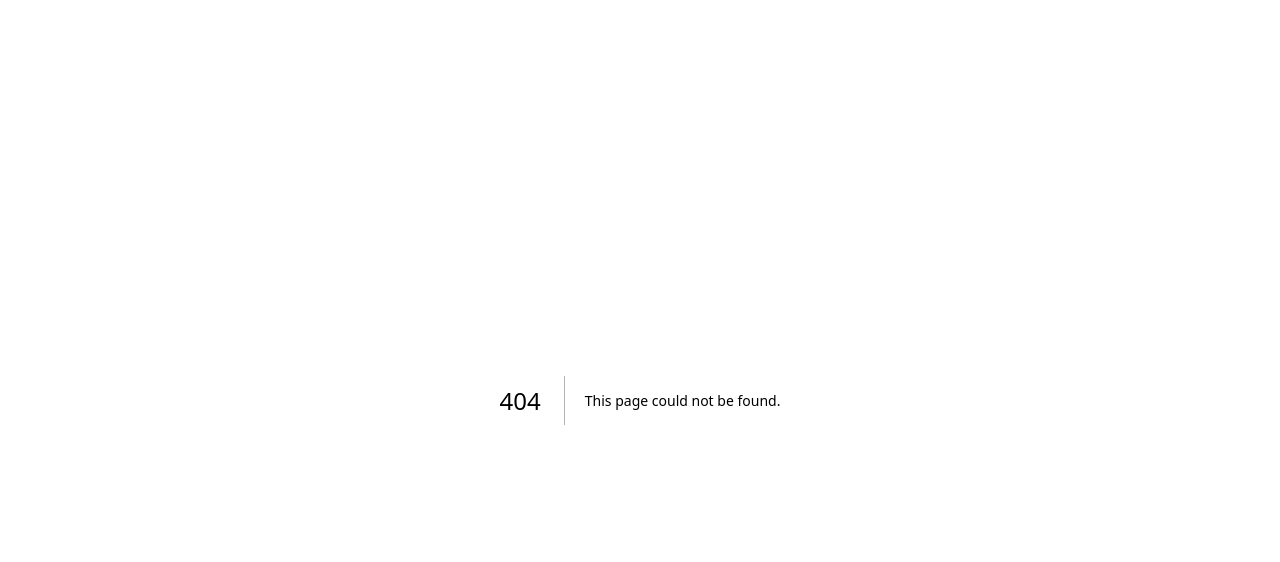
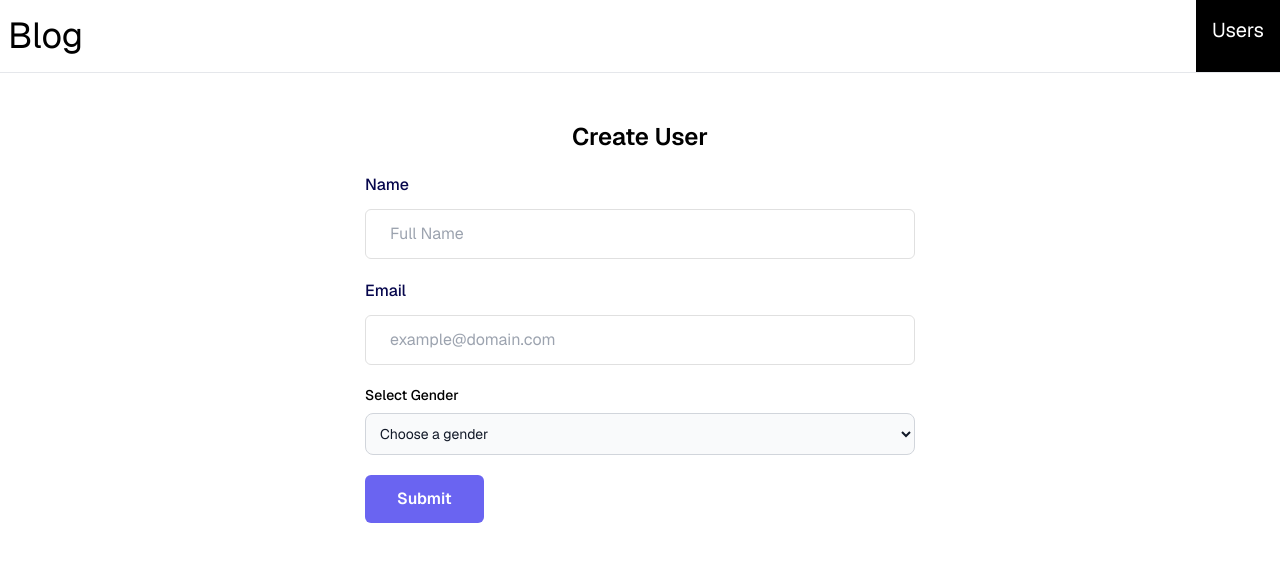
Before and after one commit to mayun19/Blog, a Next.js app: page /users/create in a window 1280 px wide. Before the commit this address had no page. Shown: the top 562 px of the page. Built offline with nearby package versions, Linux system fonts and the light colour scheme.

Commit message:
provide create user, edit detail user page and add style in users page

```diff
--- a/components/PostCard.tsx
+++ b/components/PostCard.tsx
@@ -1,5 +1,5 @@
 import React from "react";
-import { Post, TPostCardProps } from "@/utils/types";
+import { TPostCardProps } from "@/utils/types";
 import Link from "next/link";
 
 
@@ -7,7 +7,7 @@ import Link from "next/link";
 const PostCard = ({ post }: TPostCardProps) => {
   return (
     <Link href={`/blog/${post.id}`}>
-      <div className="transition-all duration-300 hover:-translate-y-2 flex flex-col rounded-[10px] bg-whiteBk md:p-5 p-4 shadow-[rgba(0,_0,_0,_0.15)_0px_8px_40px_0px] cursor-pointer gap-3">
+      <div className="transition-all duration-300 hover:-translate-y-2 flex flex-col rounded-[10px] bg-white md:p-5 p-4 shadow-[rgba(0,_0,_0,_0.15)_0px_8px_40px_0px] cursor-pointer gap-3">
         <h3 className="text-xl font-medium text-center">{post.title}</h3>
         <p className="text-base line-clamp-4 text-justify text-[#919191]">
           {post.body}
--- a/pages/blog/[id].tsx
+++ b/pages/blog/[id].tsx
@@ -1,4 +1,4 @@
-import { GetServerSideProps, GetStaticPaths, GetStaticProps } from "next";
+import { GetStaticPaths, GetStaticProps } from "next";
 import axios from "axios";
 import Layout from "@/components/Layout";
 import { PostDetailProps } from "@/utils/types";
--- /dev/null
+++ b/pages/users/create/index.tsx
@@ -0,0 +1,65 @@
+import Layout from "@/components/Layout";
+import React from "react";
+
+function CreateUser() {
+  return (
+    <Layout pageTitle="Create User">
+      <div className="flex items-center justify- p-12">
+        <div className="mx-auto w-full max-w-[550px]">
+          <h1 className="text-2xl mb-5 text-center font-semibold">
+            Create User
+          </h1>
+          <form action="https://formbold.com/s/FORM_ID" method="POST">
+            <div className="mb-5">
+              <label
+                htmlFor="name"
+                className="mb-3 block text-base font-medium text-[#07074D]">
+                Name
+              </label>
+              <input
+                type="text"
+                name="name"
+                id="name"
+                placeholder="Full Name"
+                className="w-full rounded-md border border-[#e0e0e0] bg-white py-3 px-6 text-base text-[#6B7280] outline-none focus:border-[#6A64F1] focus:shadow-md"
+              />
+            </div>
+            <div className="mb-5">
+              <label
+                htmlFor="email"
+                className="mb-3 block text-base font-medium text-[#07074D]">
+                Email
+              </label>
+              <input
+                type="email"
+                name="email"
+                id="email"
+                placeholder="example@domain.com"
+                className="w-full rounded-md border border-[#e0e0e0] bg-white py-3 px-6 text-base text-[#6B7280] outline-none focus:border-[#6A64F1] focus:shadow-md"
+              />
+            </div>
+            <div className="mb-5">
+              <label
+                htmlFor="countries"
+                className="block mb-2 text-sm font-medium  text-[#07074D]dark:text-gray-400">
+                Select Gender
+              </label>
+              <select
+                id="countries"
+                className="bg-gray-50 border border-gray-300 text-gray-900 text-sm rounded-lg focus:ring-blue-500 focus:border-blue-500 block w-full p-2.5 dark:bg-gray-700 dark:border-gray-600 dark:placeholder-gray-400 dark:text-white dark:focus:ring-blue-500 dark:focus:border-blue-500">
+                <option selected>Choose a gender</option>
+                <option value="Female">Female</option>
+                <option value="Male">Male</option>
+              </select>
+            </div>
+            <button className="hover:shadow-form rounded-md bg-[#6A64F1] py-3 px-8 text-base font-semibold text-white outline-none">
+              Submit
+            </button>
+          </form>
+        </div>
+      </div>
+    </Layout>
+  );
+}
+
+export default CreateUser;
--- /dev/null
+++ b/pages/users/edit/[id].tsx
@@ -0,0 +1,123 @@
+import Layout from "@/components/Layout";
+import { UsersProps } from "@/utils/types";
+import axios from "axios";
+import { GetStaticPaths, GetStaticProps } from "next";
+import React from "react";
+
+function EditUser({ userById }: UsersProps) {
+  if (!userById) {
+    return (
+      <Layout pageTitle="Post Not Found">
+        <div className="flex min-h-screen items-center justify-center">
+          <p className="text-3xl">Loading data...</p>
+        </div>
+      </Layout>
+    );
+  }
+
+  return (
+    <Layout pageTitle="Edit User">
+      <div className="flex items-center justify- p-12">
+        <div className="mx-auto w-full max-w-[550px]">
+          <h1 className="text-2xl mb-5 text-center font-semibold">Edit User</h1>
+          <form action="https://formbold.com/s/FORM_ID" method="POST">
+            <div className="mb-5">
+              <label
+                htmlFor="name"
+                className="mb-3 block text-base font-medium text-[#07074D]">
+                Name
+              </label>
+              <input
+                type="text"
+                name="name"
+                id="name"
+                placeholder={`${userById.name}`}
+                className="w-full rounded-md border border-[#e0e0e0] bg-white py-3 px-6 text-base text-[#6B7280] outline-none focus:border-[#6A64F1] focus:shadow-md"
+              />
+            </div>
+            <div className="mb-5">
+              <label
+                htmlFor="email"
+                className="mb-3 block text-base font-medium text-[#07074D]">
+                Email
+              </label>
+              <input
+                type="email"
+                name="email"
+                id="email"
+                placeholder={`${userById.email}`}
+                className="w-full rounded-md border border-[#e0e0e0] bg-white py-3 px-6 text-base text-[#6B7280] outline-none focus:border-[#6A64F1] focus:shadow-md"
+              />
+            </div>
+            <div className="mb-5">
+              <label
+                htmlFor="gender"
+                className="block mb-2 text-sm font-medium  text-[#07074D]dark:text-gray-400">
+                Select Gender
+              </label>
+              <select
+                id="gender"
+                className="bg-gray-50 border border-gray-300 text-gray-900 text-sm rounded-lg focus:ring-blue-500 focus:border-blue-500 block w-full p-2.5 dark:bg-gray-700 dark:border-gray-600 dark:placeholder-gray-400 dark:text-white dark:focus:ring-blue-500 dark:focus:border-blue-500"
+                value={`${userById.gender}`}>
+                <option selected>Choose a gender</option>
+                <option value="female">Female</option>
+                <option value="male">Male</option>
+              </select>
+            </div>
+            <div className="mb-5">
+              <label
+                htmlFor="status"
+                className="block mb-2 text-sm font-medium  text-[#07074D]dark:text-gray-400">
+                Select Status
+              </label>
+              <select
+                id="status"
+                className="bg-gray-50 border border-gray-300 text-gray-900 text-sm rounded-lg focus:ring-blue-500 focus:border-blue-500 block w-full p-2.5 dark:bg-gray-700 dark:border-gray-600 dark:placeholder-gray-400 dark:text-white dark:focus:ring-blue-500 dark:focus:border-blue-500"
+                value={`${userById.status}`}>
+                <option selected>Choose a status</option>
+                <option value="active">Active</option>
+                <option value="inactive">Inactive</option>
+              </select>
+            </div>
+            <button className="hover:shadow-form rounded-md bg-[#6A64F1] py-3 px-8 text-base font-semibold text-white outline-none">
+              Update Data
+            </button>
+          </form>
+        </div>
+      </div>
+    </Layout>
+  );
+}
+
+export default EditUser;
+
+export const getStaticPaths: GetStaticPaths = async () => {
+  return {
+    paths: [],
+    fallback: true,
+  };
+};
+
+export const getStaticProps: GetStaticProps = async ({ params }: any) => {
+  const { id } = params;
+
+  try {
+    const resUser = await axios.get(
+      `users/${id}`
+    );
+    const userById = resUser.data;
+
+    return {
+      props: {
+        userById,
+      },
+    };
+  } catch (error) {
+    console.error("Error fetching data:", error);
+    return {
+      props: {
+        userById: null,
+      },
+    };
+  }
+};
--- a/pages/users/index.tsx
+++ b/pages/users/index.tsx
@@ -1,6 +1,7 @@
 import Layout from "@/components/Layout";
 import { Users } from "@/utils/types";
 import axios from "axios";
+import Link from "next/link";
 import { useEffect, useState } from "react";
 
 const Users = () => {
@@ -18,10 +19,15 @@ const Users = () => {
     <Layout pageTitle="Users">
       <div className="flex w-full h-full flex-col items-center justify-between lg:p-24 px-6 py-4 gap-6 md:gap-12">
         <div className="container flex flex-col justify-center  overflow-scroll w-full">
-          <h1 className="text-2xl mb-5 lg:mb-12 text-center font-semibold">
-            All Users
-          </h1>
-          <table className="w-full text-left rtl:text-right">
+          <h1 className="text-2xl mb-5 text-center font-semibold">All Users</h1>
+          <div className="lg:pl-6">
+            <Link
+              href="/users/create"
+              className="px-6 py-2.5 w-full sm:w-fit rounded-full bg-white  border border-black shadow-[rgba(0,_0,_0,_0.15)_0px_8px_40px_0px]">
+              Add User
+            </Link>
+          </div>
+          <table className="w-full lg:mt-8 text-left rtl:text-right">
             <thead className="flex w-full">
               <tr className="flex w-full mb-4">
                 <th className="px-6 py-3 w-1/6 font-medium">Id</th>
@@ -50,9 +56,15 @@ const Users = () => {
                   <td className="px-6 py-3 w-1/6 flex flex-col md:flex-row md:gap-3 justify-center">
                     {user.status}
                   </td>
-                  <td className="px-6 py-3 w-1/6 flex flex-col md:flex-row md:gap-3 justify-center">
+                  <td className="px-6 py-3 w-1/6 flex flex-col md:flex-row md:gap-3 justify-center items-start">
+                    <Link
+                      href={`/users/edit/${user.id}`}
+                      className="px-6 py-1.5 w-full sm:w-fit rounded-full bg-white  border border-gray-400 transition-all duration-300 hover:-translate-y-2">
                       <div>Edit</div>
-                    <div>Delete</div>
+                    </Link>
+                    <div className="px-6 py-1.5 w-full sm:w-fit rounded-full bg-white  border border-gray-400 transition-all duration-300 hover:-translate-y-2 ">
+                      Delete
+                    </div>
                   </td>
                 </tr>
               ))}
@@ -74,4 +86,4 @@ export async function getUsers(): Promise<Users[]> {
     console.error("Error fetching posts:", error);
     return [];
   }
-};
+}
--- a/utils/types.ts
+++ b/utils/types.ts
@@ -16,7 +16,7 @@ export type PostProps = {
 };
 
 export type UsersProps = {
-  users: Users[];
+  userById: Users;
 };
 
 export type Users = {
@@ -35,3 +35,7 @@ export type PostDetailProps = {
   post: Post;
   comments: Comment[];
 };
+
+export type UserDetailProps = {
+  userById: Users;
+};
```
Lines whose indentation alone changed are shown as unchanged.
